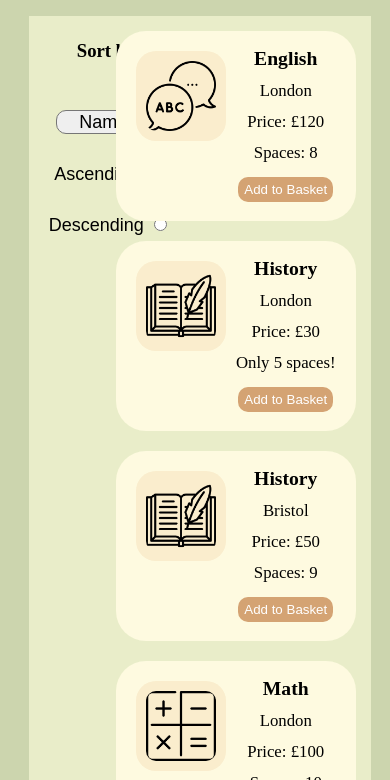
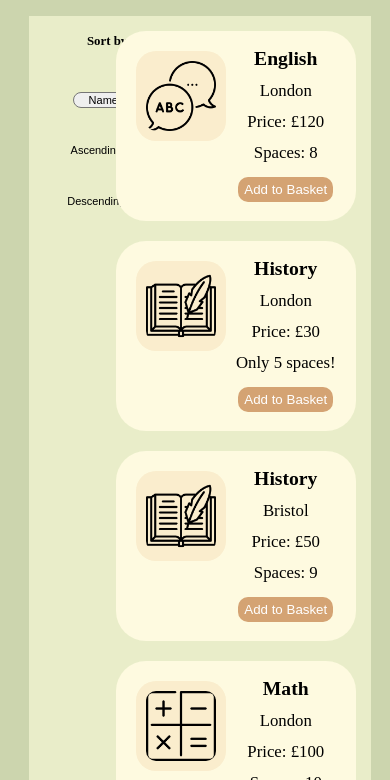
Before and after one commit to KarolUrbanski/CW3-Mobile, a plain HTML site: page index.html in a window 390 px wide. Shown: the part 64-844 px from the top of the page. Drawn offline with nearby package versions, Linux system fonts and the light colour scheme.

Commit message:
Another CSS change.

```diff
--- a/style.css
+++ b/style.css
@@ -215,6 +215,20 @@ input:disabled {
 
 @media (max-width: 1000px) {
 
+  .left {
+    font-size: 11px;
+  }
+
+  .left select {
+    font-size: 11px;
+    line-height: 11px;
+  }
+
+  .left label {
+    font-size: 11px;
+    line-height: 11px;
+  }
+
   .cont {
     width: 200px;
     height: 150px;
```
